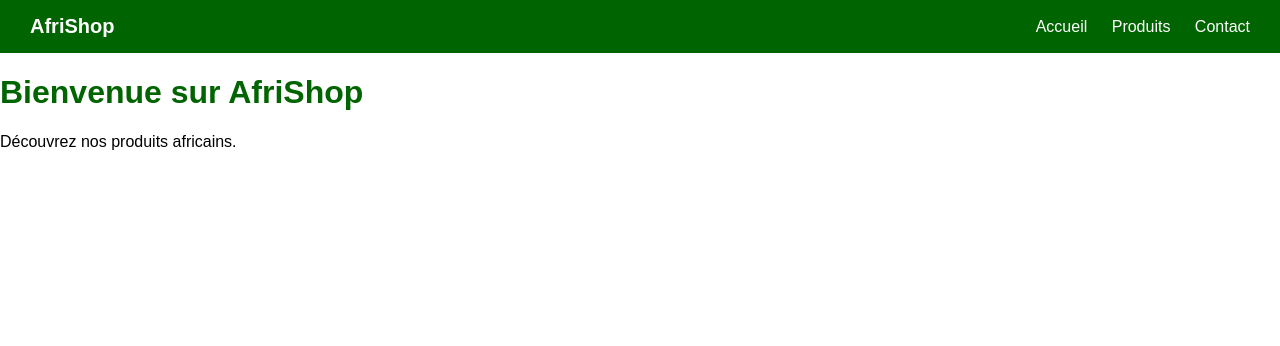
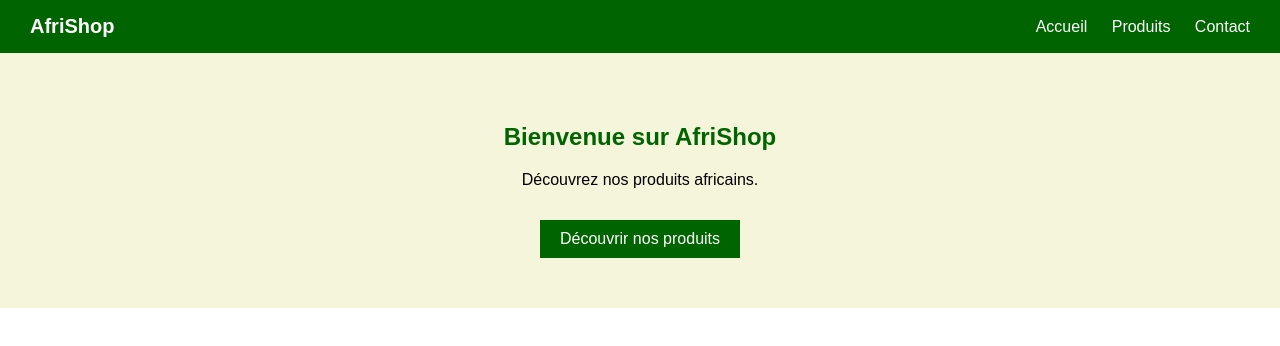
Before and after one commit to AquaEndays/AfriShop, a plain HTML site: page index.html in a window 1280 px wide. Drawn offline with Linux system fonts and the light colour scheme.

Commit message:
feat: ajouter la section accueil

```diff
--- a/index.html
+++ b/index.html
@@ -15,7 +15,10 @@
       <a href="#contact">Contact</a>
     </nav>
   </header>
-  <h1>Bienvenue sur AfriShop</h1>
-  <p>Découvrez nos produits africains.</p>
+  <section id="accueil">
+    <h1>Bienvenue sur AfriShop</h1>
+    <p>Découvrez nos produits africains.</p>
+    <a href="#produits" class="bouton">Découvrir nos produits</a>
+  </section>
 </body>
 </html>
--- a/style.css
+++ b/style.css
@@ -20,3 +20,18 @@ nav a {
   text-decoration: none;
   margin-left: 20px;
 }
+
+#accueil {
+  background-color: beige;
+  text-align: center;
+  padding: 50px 20px;
+}
+
+.bouton {
+  display: inline-block;
+  margin-top: 15px;
+  padding: 10px 20px;
+  background-color: darkgreen;
+  color: white;
+  text-decoration: none;
+}
```
